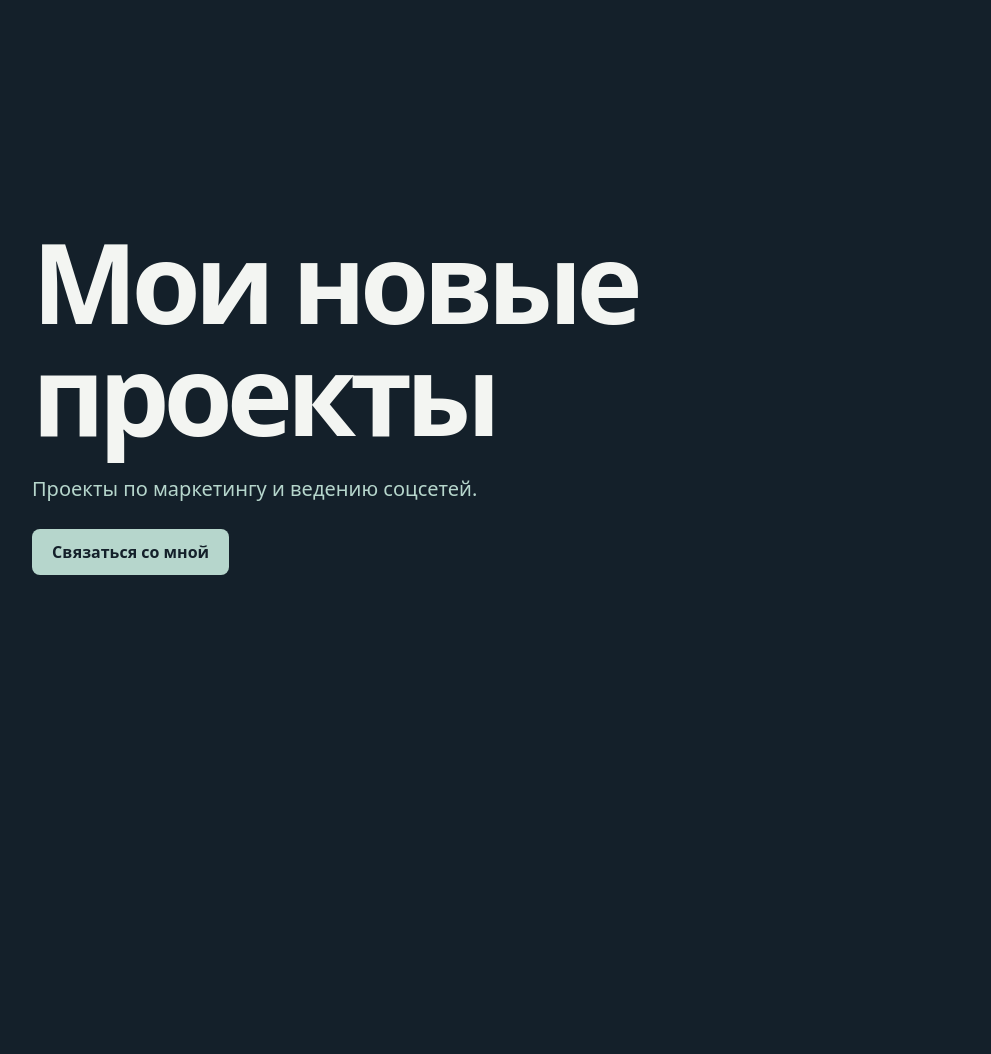
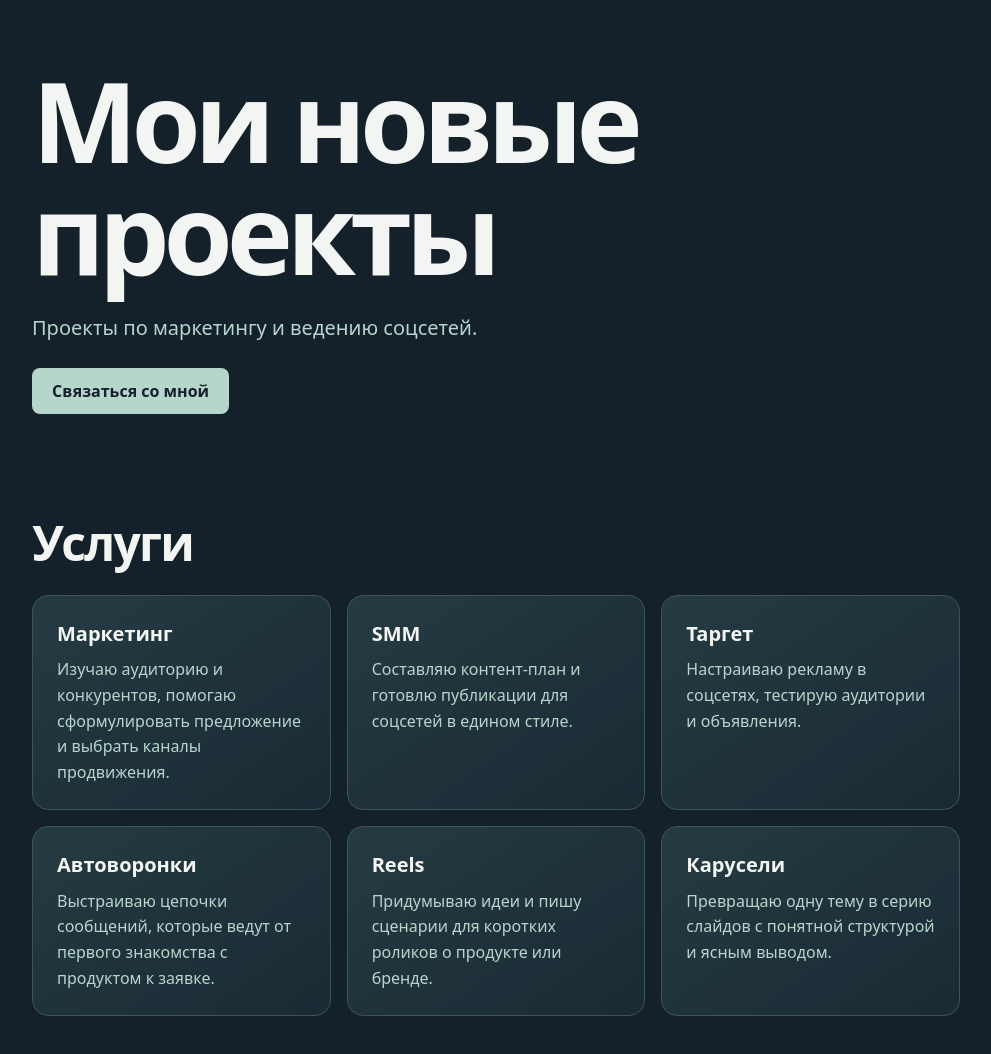
Before and after one commit to Zu7777/my-site, a plain HTML site: page index.html in a window 1280 px wide. Shown: the whole page, without its empty margins (144-1135 px from the left). Before the commit the page ends 800 px from the top, so only its background shows below. Drawn offline with Linux system fonts and the light colour scheme.

Commit message:
Add six service cards to homepage

```diff
--- a/index.html
+++ b/index.html
@@ -5,12 +5,78 @@
   <meta name="viewport" content="width=device-width, initial-scale=1">
   <title>Social Media Projects</title>
   <link rel="stylesheet" href="./styles.css">
+  <style>
+    .services {
+      margin-top: clamp(3rem, 8vw, 6rem);
+    }
+
+    .services h2 {
+      margin: 0 0 1.25rem;
+      font-size: clamp(2rem, 5vw, 3rem);
+      letter-spacing: -0.035em;
+    }
+
+    .services-grid {
+      display: grid;
+      grid-template-columns: repeat(auto-fit, minmax(min(100%, 16rem), 1fr));
+      gap: 1rem;
+      margin: 0;
+      padding: 0;
+      list-style: none;
+    }
+
+    .service-card {
+      padding: 1.5rem;
+      border: 1px solid #3b5559;
+      border-radius: 1rem;
+      background: linear-gradient(145deg, #253b42, #1a2a34);
+    }
+
+    .service-card h3 {
+      margin: 0;
+      font-size: 1.25rem;
+    }
+
+    .service-card p {
+      margin: 0.65rem 0 0;
+      font-size: 1rem;
+    }
+  </style>
 </head>
 <body>
   <main>
     <h1>Мои новые проекты</h1>
     <p>Проекты по маркетингу и ведению соцсетей.</p>
     <a class="contact-button" href="mailto:zuzu198234@gmail.com">Связаться со мной</a>
+    <section class="services" aria-labelledby="services-title">
+      <h2 id="services-title">Услуги</h2>
+      <ul class="services-grid">
+        <li class="service-card">
+          <h3>Маркетинг</h3>
+          <p>Изучаю аудиторию и конкурентов, помогаю сформулировать предложение и выбрать каналы продвижения.</p>
+        </li>
+        <li class="service-card">
+          <h3>SMM</h3>
+          <p>Составляю контент-план и готовлю публикации для соцсетей в едином стиле.</p>
+        </li>
+        <li class="service-card">
+          <h3>Таргет</h3>
+          <p>Настраиваю рекламу в соцсетях, тестирую аудитории и объявления.</p>
+        </li>
+        <li class="service-card">
+          <h3>Автоворонки</h3>
+          <p>Выстраиваю цепочки сообщений, которые ведут от первого знакомства с продуктом к заявке.</p>
+        </li>
+        <li class="service-card">
+          <h3>Reels</h3>
+          <p>Придумываю идеи и пишу сценарии для коротких роликов о продукте или бренде.</p>
+        </li>
+        <li class="service-card">
+          <h3>Карусели</h3>
+          <p>Превращаю одну тему в серию слайдов с понятной структурой и ясным выводом.</p>
+        </li>
+      </ul>
+    </section>
   </main>
 </body>
 </html>
```
